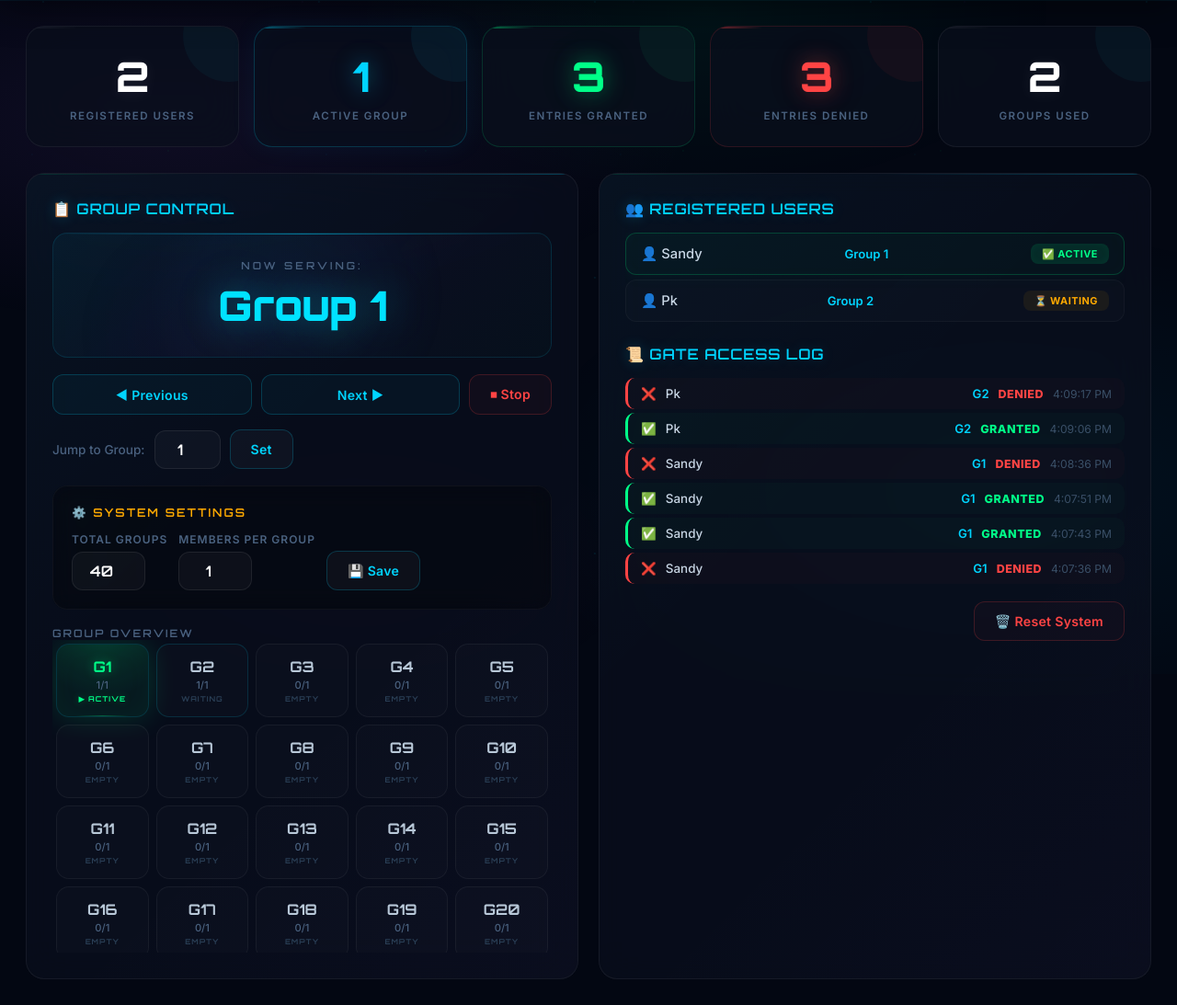
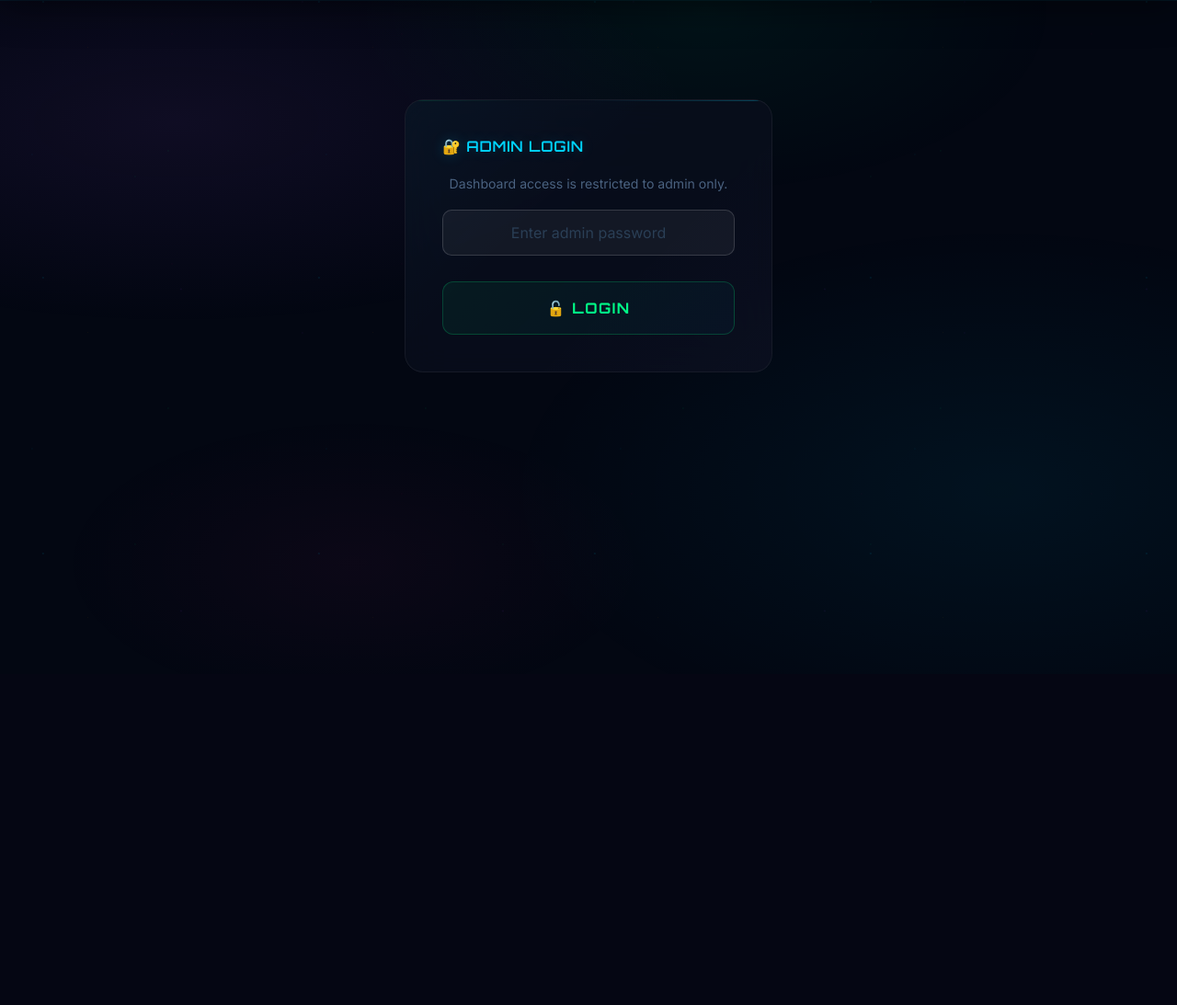
Before and after one commit to praveensk1704/Smart-Virtual-Queue-System, a FastAPI app: page / in a window 1280 px wide. Shown: the part 67-1160 px from the top of the page at 92% size. After the commit the page ends 739 px from the top, so only its background shows below. Run offline with FastAPI, Linux system fonts and the light colour scheme; data comes from the database, SQL or seed files in the repository; both versions use the stored data as it was before the commit.

Commit message:
Security hardening: admin auth, rate limiting, input validation, XSS protection, CORS lockdown

```diff
--- a/server.py
+++ b/server.py
@@ -6,16 +6,24 @@ Endpoints:
   POST /api/register         - Register a user with face image
   GET  /api/users             - List all registered users
   GET  /api/groups            - Get group statistics
-  POST /api/set_active_group  - Set the currently active group
+  POST /api/set_active_group  - Set the currently active group (ADMIN)
   POST /api/verify            - Verify a face at the gate
   GET  /api/stats             - System statistics
   GET  /api/gate_logs         - Gate access logs
-  POST /api/reset             - Reset the system
+  POST /api/reset             - Reset the system (ADMIN)
+  POST /api/configure         - Configure groups (ADMIN)
+  POST /api/admin/login       - Admin login
   GET  /                      - Web dashboard
 """
 
 import os
+import re
+import time
 import base64
+import hashlib
+import secrets
+import html
+from collections import defaultdict
 from fastapi import FastAPI, Request, Form, UploadFile, File
 from fastapi.responses import HTMLResponse, JSONResponse
 from fastapi.staticfiles import StaticFiles
@@ -27,13 +35,139 @@ import face_engine
 
 app = FastAPI(title="Smart Virtual Queue - Crowd Control System")
 
-# Allow requests from any origin (GitHub Pages, phones, other devices)
+# ─────────────────────────────────────────────
+# SECURITY: Admin password & session tokens
+# ─────────────────────────────────────────────
+ADMIN_PASSWORD_HASH = None
+ADMIN_TOKENS = {}  # token -> expiry timestamp
+TOKEN_EXPIRY = 3600 * 8  # 8 hours
+
+def _init_admin_password():
+    """Load or create admin password."""
+    global ADMIN_PASSWORD_HASH
+    pw_file = os.path.join(os.path.dirname(__file__), ".admin_password")
+    if os.path.exists(pw_file):
+        with open(pw_file, "r") as f:
+            ADMIN_PASSWORD_HASH = f.read().strip()
+    else:
+        # Default password on first run - user MUST change it
+        default_pw = "admin123"
+        ADMIN_PASSWORD_HASH = hashlib.sha256(default_pw.encode()).hexdigest()
+        with open(pw_file, "w") as f:
+            f.write(ADMIN_PASSWORD_HASH)
+        os.chmod(pw_file, 0o600)
+        print(f"⚠️  Default admin password set: {default_pw}")
+        print(f"   Change it via POST /api/admin/change_password")
+
+_init_admin_password()
+
+def verify_admin_token(request: Request) -> bool:
+    """Check if request has a valid admin token."""
+    token = request.headers.get("X-Admin-Token", "")
+    if not token:
+        # Also check query param for SSE/websocket
+        token = request.query_params.get("token", "")
+    if token in ADMIN_TOKENS:
+        if ADMIN_TOKENS[token] > time.time():
+            return True
+        else:
+            del ADMIN_TOKENS[token]  # expired
+    return False
+
+def require_admin(request: Request):
+    """Returns error response if not admin, or None if authorized."""
+    if not verify_admin_token(request):
+        return JSONResponse({"error": "Unauthorized. Admin login required."}, status_code=401)
+    return None
+
+# ─────────────────────────────────────────────
+# SECURITY: Rate limiting
+# ─────────────────────────────────────────────
+_rate_limits = defaultdict(list)  # ip -> [timestamps]
+RATE_LIMIT_REGISTER = 10       # max registrations per IP per minute
+RATE_LIMIT_VERIFY = 30         # max verifications per IP per minute
+RATE_LIMIT_GENERAL = 120       # max general requests per IP per minute
+
+def check_rate_limit(ip: str, limit: int) -> bool:
+    """Returns True if rate limit exceeded."""
+    now = time.time()
+    _rate_limits[ip] = [t for t in _rate_limits[ip] if t > now - 60]
+    if len(_rate_limits[ip]) >= limit:
+        return True
+    _rate_limits[ip].append(now)
+    return False
+
+# ─────────────────────────────────────────────
+# SECURITY: Input sanitization
+# ─────────────────────────────────────────────
+MAX_IMAGE_SIZE = 5 * 1024 * 1024  # 5MB max for base64 images
+MAX_NAME_LENGTH = 100
+NAME_PATTERN = re.compile(r'^[a-zA-Z0-9\s\.\-\']+$')
+
+def sanitize_name(name: str) -> str:
+    """Sanitize user name to prevent XSS and injection."""
+    name = name.strip()[:MAX_NAME_LENGTH]
+    name = html.escape(name)
+    return name
+
+def validate_name(name: str) -> str | None:
+    """Returns error message if name is invalid, None if valid."""
+    if not name or len(name.strip()) < 2:
+        return "Name must be at least 2 characters"
+    if len(name) > MAX_NAME_LENGTH:
+        return f"Name must be under {MAX_NAME_LENGTH} characters"
+    if not NAME_PATTERN.match(name):
+        return "Name can only contain letters, numbers, spaces, dots, hyphens, and apostrophes"
+    return None
+
+# Allow requests from GitHub Pages, local dev, and Cloudflare tunnels
+ALLOWED_ORIGINS = [
+    "https://praveensk1704.github.io",
+    "http://localhost:8000",
+    "http://127.0.0.1:8000",
+]
+
+# Also allow Cloudflare tunnel origins
+from starlette.middleware.base import BaseHTTPMiddleware
+
+class DynamicCORSMiddleware(BaseHTTPMiddleware):
+    """Allow Cloudflare tunnel origins dynamically."""
+    async def dispatch(self, request, call_next):
+        origin = request.headers.get("origin", "")
+        response = await call_next(request)
+        if origin:
+            is_allowed = any(origin.startswith(o) for o in ALLOWED_ORIGINS)
+            is_cloudflare = origin.endswith(".trycloudflare.com")
+            if is_allowed or is_cloudflare:
+                response.headers["Access-Control-Allow-Origin"] = origin
+                response.headers["Access-Control-Allow-Credentials"] = "true"
+                response.headers["Access-Control-Allow-Methods"] = "GET, POST, OPTIONS"
+                response.headers["Access-Control-Allow-Headers"] = "Content-Type, X-Admin-Token"
+        return response
+
+app.add_middleware(DynamicCORSMiddleware)
+
+# Standard CORS for preflight (OPTIONS) requests
 app.add_middleware(
     CORSMiddleware,
-    allow_origins=["*"],
-    allow_methods=["*"],
-    allow_headers=["*"],
+    allow_origins=ALLOWED_ORIGINS,
+    allow_origin_regex=r"https://.*\.trycloudflare\.com",
+    allow_credentials=True,
+    allow_methods=["GET", "POST"],
+    allow_headers=["Content-Type", "X-Admin-Token"],
 )
+
+# ─── Request size limit middleware ───
+@app.middleware("http")
+async def limit_request_size(request: Request, call_next):
+    content_length = request.headers.get("content-length")
+    if content_length and int(content_length) > 10 * 1024 * 1024:  # 10MB
+        return JSONResponse({"error": "Request too large"}, status_code=413)
+    # Rate limit general requests
+    client_ip = request.client.host if request.client else "unknown"
+    if check_rate_limit(client_ip, RATE_LIMIT_GENERAL):
+        return JSONResponse({"error": "Too many requests. Slow down."}, status_code=429)
+    return await call_next(request)
 
 # Static files & templates
 BASE_DIR = os.path.dirname(os.path.abspath(__file__))
@@ -67,20 +201,93 @@ async def gate_page(request: Request):
 
 
 # ─────────────────────────────────────────────
+# Admin Authentication
+# ─────────────────────────────────────────────
+
+@app.post("/api/admin/login")
+async def admin_login(request: Request):
+    """Admin login - returns a session token."""
+    data = await request.json()
+    password = data.get("password", "")
+
+    if not password:
+        return JSONResponse({"error": "Password required"}, status_code=400)
+
+    # Rate limit login attempts
+    client_ip = request.client.host if request.client else "unknown"
+    if check_rate_limit(client_ip + "_login", 5):  # 5 attempts per minute
+        return JSONResponse({"error": "Too many login attempts. Wait 1 minute."}, status_code=429)
+
+    pw_hash = hashlib.sha256(password.encode()).hexdigest()
+    if pw_hash != ADMIN_PASSWORD_HASH:
+        return JSONResponse({"error": "Wrong password"}, status_code=403)
+
+    token = secrets.token_hex(32)
+    ADMIN_TOKENS[token] = time.time() + TOKEN_EXPIRY
+    return JSONResponse({"success": True, "token": token, "expires_in": TOKEN_EXPIRY})
+
+
+@app.post("/api/admin/change_password")
+async def admin_change_password(request: Request):
+    """Change admin password. Requires current admin token."""
+    auth_err = require_admin(request)
+    if auth_err:
+        return auth_err
+
+    data = await request.json()
+    new_password = data.get("new_password", "")
+
+    if len(new_password) < 6:
+        return JSONResponse({"error": "Password must be at least 6 characters"}, status_code=400)
+
+    global ADMIN_PASSWORD_HASH
+    ADMIN_PASSWORD_HASH = hashlib.sha256(new_password.encode()).hexdigest()
+    pw_file = os.path.join(os.path.dirname(__file__), ".admin_password")
+    with open(pw_file, "w") as f:
+        f.write(ADMIN_PASSWORD_HASH)
+    os.chmod(pw_file, 0o600)
+
+    # Invalidate all existing tokens
+    ADMIN_TOKENS.clear()
+
+    return JSONResponse({"success": True, "message": "Password changed. All sessions logged out."})
+
+
+@app.get("/api/admin/check")
+async def admin_check(request: Request):
+    """Check if the current token is valid."""
+    is_admin = verify_admin_token(request)
+    return JSONResponse({"authenticated": is_admin})
+
+
+# ─────────────────────────────────────────────
 # REST API Endpoints
 # ─────────────────────────────────────────────
 
 @app.post("/api/register")
 async def api_register(request: Request):
     """Register a new user with face image (base64)."""
+    # Rate limit registrations
+    client_ip = request.client.host if request.client else "unknown"
+    if check_rate_limit(client_ip + "_reg", RATE_LIMIT_REGISTER):
+        return JSONResponse({"error": "Too many registrations. Wait 1 minute."}, status_code=429)
+
     data = await request.json()
     name = data.get("name", "").strip()
     image_b64 = data.get("image", "")
 
-    if not name:
-        return JSONResponse({"error": "Name is required"}, status_code=400)
+    # Validate name
+    name_err = validate_name(name)
+    if name_err:
+        return JSONResponse({"error": name_err}, status_code=400)
+    name = sanitize_name(name)
+
     if not image_b64:
         return JSONResponse({"error": "Face image is required"}, status_code=400)
+
+    # Check image size (prevent huge uploads)
+    if len(image_b64) > MAX_IMAGE_SIZE:
+        return JSONResponse({"error": "Image too large (max 5MB)"}, status_code=400)
 
     # Extract face encoding
     try:
@@ -142,7 +349,11 @@ async def api_groups():
 
 @app.post("/api/set_active_group")
 async def api_set_active_group(request: Request):
-    """Set the currently active group."""
+    """Set the currently active group. ADMIN ONLY."""
+    auth_err = require_admin(request)
+    if auth_err:
+        return auth_err
+
     data = await request.json()
     group_number = data.get("group_number", 0)
     config = db.get_config()
@@ -161,11 +372,20 @@ async def api_set_active_group(request: Request):
 @app.post("/api/verify")
 async def api_verify(request: Request):
     """Verify a user at the gate via face recognition."""
+    # Rate limit verifications
+    client_ip = request.client.host if request.client else "unknown"
+    if check_rate_limit(client_ip + "_verify", RATE_LIMIT_VERIFY):
+        return JSONResponse({"error": "Too many scan attempts. Wait 1 minute."}, status_code=429)
+
     data = await request.json()
     image_b64 = data.get("image", "")
 
     if not image_b64:
         return JSONResponse({"error": "Face image is required"}, status_code=400)
+
+    # Check image size
+    if len(image_b64) > MAX_IMAGE_SIZE:
+        return JSONResponse({"error": "Image too large"}, status_code=400)
 
     # Extract face encoding
     try:
@@ -243,7 +463,11 @@ async def api_gate_logs():
 
 @app.post("/api/configure")
 async def api_configure(request: Request):
-    """Configure the number of groups and max members per group."""
+    """Configure the number of groups and max members per group. ADMIN ONLY."""
+    auth_err = require_admin(request)
+    if auth_err:
+        return auth_err
+
     data = await request.json()
     total_groups = data.get("total_groups")
     max_members = data.get("max_members")
@@ -268,8 +492,12 @@ async def api_configure(request: Request):
 
 
 @app.post("/api/reset")
-async def api_reset():
-    """Reset the entire system."""
+async def api_reset(request: Request):
+    """Reset the entire system. ADMIN ONLY."""
+    auth_err = require_admin(request)
+    if auth_err:
+        return auth_err
+
     db.reset_system()
     return JSONResponse({"success": True, "message": "System reset complete"})
 
--- a/templates/dashboard.html
+++ b/templates/dashboard.html
@@ -22,6 +22,25 @@
     </header>
 
     <main>
+        <!-- Login Wall -->
+        <div id="login-wall" style="max-width:400px; margin:80px auto; text-align:center;">
+            <div class="panel" style="padding:40px;">
+                <h2 style="margin-bottom:20px;">🔐 Admin Login</h2>
+                <p class="subtitle">Dashboard access is restricted to admin only.</p>
+                <div class="form-group">
+                    <input type="password" id="admin-password" placeholder="Enter admin password"
+                        style="width:100%; padding:14px; border-radius:10px; border:1px solid rgba(255,255,255,0.15); background:rgba(255,255,255,0.05); color:#fff; font-size:1rem; text-align:center;"
+                        onkeydown="if(event.key==='Enter') adminLogin()">
+                </div>
+                <button class="btn btn-register" onclick="adminLogin()" style="width:100%; margin-top:10px;">
+                    🔓 Login
+                </button>
+                <div id="login-error" style="color:#ff4444; margin-top:12px; display:none;"></div>
+            </div>
+        </div>
+
+        <!-- Dashboard Content (hidden until login) -->
+        <div id="dashboard-content" style="display:none;">
         <!-- Stats Cards -->
         <section class="stats-row" id="stats-row">
             <div class="stat-card">
@@ -107,14 +126,72 @@
 
                 <div style="margin-top:15px; text-align:right;">
                     <button class="btn btn-danger" onclick="resetSystem()">🗑️ Reset System</button>
+                    <button class="btn" onclick="adminLogout()" style="margin-left:10px; border-color:#ffaa00; color:#ffaa00;">🔒 Logout</button>
                 </div>
             </section>
         </div>
+        </div> <!-- end dashboard-content -->
     </main>
 
     <script>
         let currentActiveGroup = 0;
         let totalGroups = 10;
+        let adminToken = sessionStorage.getItem('adminToken') || '';
+
+        function adminHeaders() {
+            return { 'Content-Type': 'application/json', 'X-Admin-Token': adminToken };
+        }
+
+        async function adminLogin() {
+            const pw = document.getElementById('admin-password').value;
+            if (!pw) return;
+            try {
+                const res = await fetch('/api/admin/login', {
+                    method: 'POST',
+                    headers: {'Content-Type': 'application/json'},
+                    body: JSON.stringify({password: pw})
+                });
+                const data = await res.json();
+                if (data.success) {
+                    adminToken = data.token;
+                    sessionStorage.setItem('adminToken', adminToken);
+                    showDashboard();
+                } else {
+                    const errEl = document.getElementById('login-error');
+                    errEl.textContent = data.error || 'Login failed';
+                    errEl.style.display = 'block';
+                }
+            } catch (e) {
+                document.getElementById('login-error').textContent = 'Connection error';
+                document.getElementById('login-error').style.display = 'block';
+            }
+        }
+
+        function adminLogout() {
+            adminToken = '';
+            sessionStorage.removeItem('adminToken');
+            document.getElementById('dashboard-content').style.display = 'none';
+            document.getElementById('login-wall').style.display = 'block';
+        }
+
+        function showDashboard() {
+            document.getElementById('login-wall').style.display = 'none';
+            document.getElementById('dashboard-content').style.display = 'block';
+            refreshAll();
+        }
+
+        // Auto-check saved token on page load
+        (async function checkAuth() {
+            if (adminToken) {
+                try {
+                    const res = await fetch('/api/admin/check', { headers: { 'X-Admin-Token': adminToken } });
+                    const data = await res.json();
+                    if (data.authenticated) { showDashboard(); return; }
+                } catch (e) {}
+                adminToken = '';
+                sessionStorage.removeItem('adminToken');
+            }
+        })();
 
         async function fetchStats() {
             try {
@@ -221,11 +298,13 @@
 
         async function setGroup(num) {
             try {
-                await fetch('/api/set_active_group', {
+                const res = await fetch('/api/set_active_group', {
                     method: 'POST',
-                    headers: {'Content-Type': 'application/json'},
+                    headers: adminHeaders(),
                     body: JSON.stringify({group_number: num})
                 });
+                const data = await res.json();
+                if (res.status === 401) { adminLogout(); alert('Session expired. Please login again.'); return; }
                 refreshAll();
             } catch (e) {
                 alert('Failed to set group: ' + e.message);
@@ -254,9 +333,10 @@
             try {
                 const res = await fetch('/api/configure', {
                     method: 'POST',
-                    headers: {'Content-Type': 'application/json'},
+                    headers: adminHeaders(),
                     body: JSON.stringify({total_groups: tg, max_members: mm})
                 });
+                if (res.status === 401) { adminLogout(); alert('Session expired.'); return; }
                 const data = await res.json();
                 const msgEl = document.getElementById('config-msg');
                 if (data.success) {
@@ -277,7 +357,8 @@
         async function resetSystem() {
             if (!confirm('Reset all users, groups, and logs? This cannot be undone.')) return;
             try {
-                await fetch('/api/reset', {method: 'POST'});
+                const res = await fetch('/api/reset', {method: 'POST', headers: adminHeaders()});
+                if (res.status === 401) { adminLogout(); alert('Session expired.'); return; }
                 refreshAll();
             } catch (e) {
                 alert('Reset failed: ' + e.message);
```
Also changed, not shown: docs/index.html (+83 -4 lines), 1000053211.png (deleted), queue_system.db (deleted), 2 other files.
